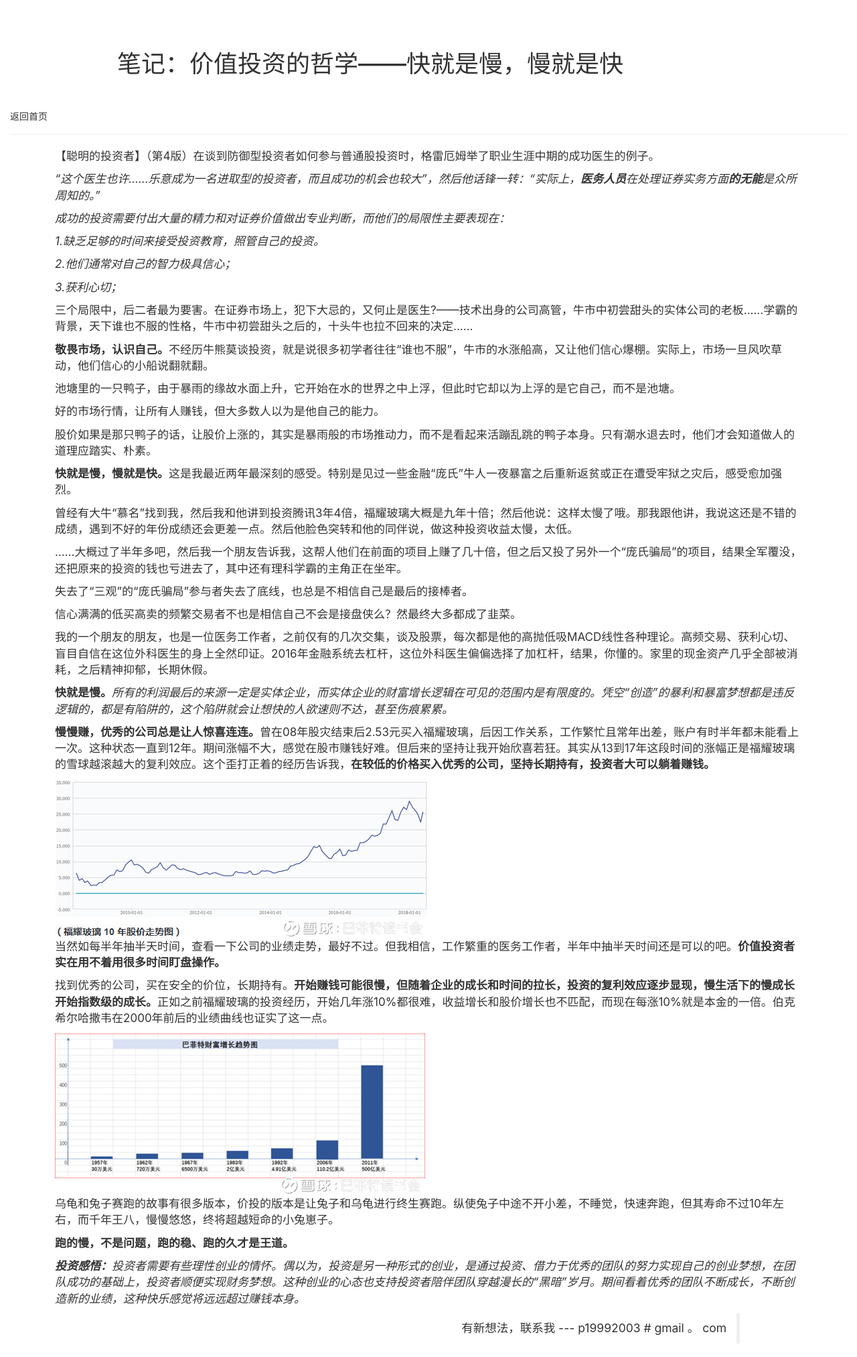
After one commit to pchaos/wanggeService, a Django app: a page that uses stocks/templates/stocks/architechure/architechtureBase.html in a window 1280 px wide. The commit adds this page. Shown: the whole page at 67% size. Run offline with Django 3.2, Linux system fonts and the light colour scheme; some libraries are stand-ins or nearby versions.

Commit message:
增加文章：价值投资的哲学——快就是慢，慢就是快

```diff
--- a/stocks/templates/stocks/architechure/architechtureBase.html
+++ b/stocks/templates/stocks/architechure/architechtureBase.html
@@ -1,10 +1,45 @@
 <!DOCTYPE html>
-<html lang="en">
+<html lang="zh-hans">
+{#{% load staticfiles %}#}
+<html>
 <head>
-    <meta charset="UTF-8">
-    <title>Title</title>
+    <!-- Required meta tags -->
+    <meta charset="utf-8">
+    <meta name="viewport" content="width=device-width, initial-scale=1, shrink-to-fit=no">
+
+    <!-- Bootstrap CSS -->
+    <link rel="stylesheet" href="https://stackpath.bootstrapcdn.com/bootstrap/4.1.1/css/bootstrap.min.css"
+          integrity="sha384-WskhaSGFgHYWDcbwN70/dfYBj47jz9qbsMId/iRN3ewGhXQFZCSftd1LZCfmhktB" crossorigin="anonymous">
+    {% load static %}
+    <link rel="stylesheet" type="text/css" href="{% static 'stocks/mystyles.css' %}"/>
+    <link rel="stylesheet" type="text/css" href="{% static 'stocks/architechtureWeb.css' %}"/>
+    <link rel="stylesheet" type="text/css" href="{% static 'stocks/architechturEntry.css' %}"/>
+    <title>stokcs blog</title>
 </head>
 <body>
-
+<div class="container-fluid">
+    {% block title %}
+    {% endblock %}
+    <div class="page-header">
+        {% block pageheader %}
+            <h5><a href="/">返回首页</a></h5>
+        {% endblock %}
+    </div>
+    <div class="content container-fluid">
+        <div class="row">
+            <div class="col-md-offset-1 col-md-11">
+                {% block content %}
+                {% endblock %}
+            </div>
+        </div>
+    </div>
+</div>
+<div class="container">
+    <blockquote class="blockquote-reverse">
+        {% block footer %}
+            <p class="text-right">有新想法，联系我 --- p19992003 # gmail 。 com</p>
+        {% endblock %}
+    </blockquote>
+</div>
 </body>
 </html>
--- /dev/null
+++ b/stocks/templates/stocks/architechure/价值投资的哲学——快就是慢，慢就是快.html
@@ -0,0 +1,53 @@
+{% extends "stocks/architechure/architechtureBase.html" %}
+{% block title %}
+    <div class="container">
+        <h1>笔记：价值投资的哲学——快就是慢，慢就是快</h1>
+    </div>
+{% endblock %}
+
+{% block content %}
+
+    <div class="article">
+        <!-- 文章内容 -->
+        <div data-note-content="" class="show-content">
+            <div class="show-content-free">
+                <p>【聪明的投资者】（第4版）在谈到防御型投资者如何参与普通股投资时，格雷厄姆举了职业生涯中期的成功医生的例子。</p>
+                <p><i>“这个医生也许……乐意成为一名进取型的投资者，而且成功的机会也较大”，然后他话锋一转：“实际上，<b>医务人员</b>在处理证券实务方面<b>的无能</b>是众所周知的。”</i></p>
+                <p><i>成功的投资需要付出大量的精力和对证券价值做出专业判断，而他们的局限性主要表现在：</i></p>
+                <p><i>1.缺乏足够的时间来接受投资教育，照管自己的投资。</i></p>
+                <p><i>2.他们通常对自己的智力极具信心；</i></p>
+                <p><i>3.获利心切；</i></p>
+                <p>
+                    三个局限中，后二者最为要害。在证券市场上，犯下大忌的，又何止是医生?——技术出身的公司高管，牛市中初尝甜头的实体公司的老板......学霸的背景，天下谁也不服的性格，牛市中初尝甜头之后的，十头牛也拉不回来的决定......</p>
+                <p><b>敬畏市场，认识自己。</b>不经历牛熊莫谈投资，就是说很多初学者往往“谁也不服”，牛市的水涨船高，又让他们信心爆棚。实际上，市场一旦风吹草动，他们信心的小船说翻就翻。</p>
+                <p>池塘里的一只鸭子，由于暴雨的缘故水面上升，它开始在水的世界之中上浮，但此时它却以为上浮的是它自己，而不是池塘。</p>
+                <p>好的市场行情，让所有人赚钱，但大多数人以为是他自己的能力。</p>
+                <p>股价如果是那只鸭子的话，让股价上涨的，其实是暴雨般的市场推动力，而不是看起来活蹦乱跳的鸭子本身。只有潮水退去时，他们才会知道做人的道理应踏实、朴素。</p>
+                <p><b>快就是慢，慢就是快。</b>这是我最近两年最深刻的感受。特别是见过一些金融“庞氏”牛人一夜暴富之后重新返贫或正在遭受牢狱之灾后，感受愈加强烈。</p>
+                <p>
+                    曾经有大牛“慕名”找到我，然后我和他讲到投资腾讯3年4倍，福耀玻璃大概是九年十倍；然后他说：这样太慢了哦。那我跟他讲，我说这还是不错的成绩，遇到不好的年份成绩还会更差一点。然后他脸色突转和他的同伴说，做这种投资收益太慢，太低。</p>
+                <p>
+                    ……大概过了半年多吧，然后我一个朋友告诉我，这帮人他们在前面的项目上赚了几十倍，但之后又投了另外一个“庞氏骗局”的项目，结果全军覆没，还把原来的投资的钱也亏进去了，其中还有理科学霸的主角正在坐牢。</p>
+                <p>失去了“三观”的“庞氏骗局”参与者失去了底线，也总是不相信自己是最后的接棒者。</p>
+                <p>信心满满的低买高卖的频繁交易者不也是相信自己不会是接盘侠么？然最终大多都成了韭菜。</p>
+                <p>
+                    我的一个朋友的朋友，也是一位医务工作者，之前仅有的几次交集，谈及股票，每次都是他的高抛低吸MACD线性各种理论。高频交易、获利心切、盲目自信在这位外科医生的身上全然印证。2016年金融系统去杠杆，这位外科医生偏偏选择了加杠杆，结果，你懂的。家里的现金资产几乎全部被消耗，之后精神抑郁，长期休假。</p>
+                <p><b>快就是慢。</b><i>所有的利润最后的来源一定是实体企业，而实体企业的财富增长逻辑在可见的范围内是有限度的。凭空“创造”的暴利和暴富梦想都是违反逻辑的，都是有陷阱的，这个陷阱就会让想快的人欲速则不达，甚至伤痕累累。</i>
+                </p>
+                <p><b>慢慢赚，优秀的公司总是让人惊喜连连。</b>曾在08年股灾结束后2.53元买入福耀玻璃，后因工作关系，工作繁忙且常年出差，账户有时半年都未能看上一次。这种状态一直到12年。期间涨幅不大，感觉在股市赚钱好难。但后来的坚持让我开始欣喜若狂。其实从13到17年这段时间的涨幅正是福耀玻璃的雪球越滚越大的复利效应。这个歪打正着的经历告诉我，<b>在较低的价格买入优秀的公司，坚持长期持有，投资者大可以躺着赚钱。</b>
+                </p>
+                {% load static %}
+                <img src="{% static 'stocks/images/architechture3_1.jpg' %}" alt="福耀玻璃" width="557" height="237">
+                <p>当然如每半年抽半天时间，查看一下公司的业绩走势，最好不过。但我相信，工作繁重的医务工作者，半年中抽半天时间还是可以的吧。<b>价值投资者实在用不着用很多时间盯盘操作。</b></p>
+                <p>找到优秀的公司，买在安全的价位，长期持有。<b>开始赚钱可能很慢，但随着企业的成长和时间的拉长，投资的复利效应逐步显现，慢生活下的慢成长开始指数级的成长。</b>正如之前福耀玻璃的投资经历，开始几年涨10%都很难，收益增长和股价增长也不匹配，而现在每涨10%就是本金的一倍。伯克希尔哈撒韦在2000年前后的业绩曲线也证实了这一点。
+                </p>
+                 <img src="{% static 'stocks/images/architechture3_2.jpg' %}" alt="福耀玻璃" width="554" height="243">
+                <p>乌龟和兔子赛跑的故事有很多版本，价投的版本是让兔子和乌龟进行终生赛跑。纵使兔子中途不开小差，不睡觉，快速奔跑，但其寿命不过10年左右，而千年王八，慢慢悠悠，终将超越短命的小兔崽子。</p>
+                <p><b>跑的慢，不是问题，跑的稳、跑的久才是王道。</b></p>
+
+                <p><i><b>投资感悟：</b>投资者需要有些理性创业的情怀。偶以为，投资是另一种形式的创业，是通过投资、借力于优秀的团队的努力实现自己的创业梦想，在团队成功的基础上，投资者顺便实现财务梦想。这种创业的心态也支持投资者陪伴团队穿越漫长的“黑暗”岁月。期间看着优秀的团队不断成长，不断创造新的业绩，这种快乐感觉将远远超过赚钱本身。</i>
+                </p>
+            </div>
+        </div>
+    </div>
+{% endblock %}
--- a/stocks/templates/stocks/base_generic.html
+++ b/stocks/templates/stocks/base_generic.html
@@ -39,7 +39,7 @@
         <div class="container">
             <blockquote class="blockquote-reverse">
                 {% block footer %}
-                    <p class="text-right">联系我 --- p19992003 # gmail 。 com</p>
+                    <p class="text-right">有想法，联系我 --- p19992003 # gmail 。 com</p>
                 {% endblock %}
             </blockquote>
         </div>
--- a/stocks/urls.py
+++ b/stocks/urls.py
@@ -47,6 +47,7 @@ urlpatterns = [
     url(r'^product/$', CategoryListView.as_view(), name='product_search_list'),
     url(r'^architechture/1$', ArchitechtureList.as_view(template_name='stocks/architechure/基本面排雷.html'), name='architechture_list1'),
     url(r'^architechture/2$', ArchitechtureList.as_view(template_name='stocks/architechure/投资者最容易走的16种坑.html'), name='architechture_list2'),
+    url(r'^architechture/3$', ArchitechtureList.as_view(template_name='stocks/architechure/价值投资的哲学——快就是慢，慢就是快.html'), name='architechture_list3'),
 
 ]
 
```
Also changed, not shown: stocks/templates/index.html (+5 -4 lines), stocks/templates/stocks/architechure/基本面排雷.html (+12 -18 lines), stocks/templates/stocks/architechure/投资者最容易走的16种坑.html (+9 -12 lines), stocks/static/stocks/images/architechture3_1.jpg (added), stocks/static/stocks/images/architechture3_2.jpg (added).
